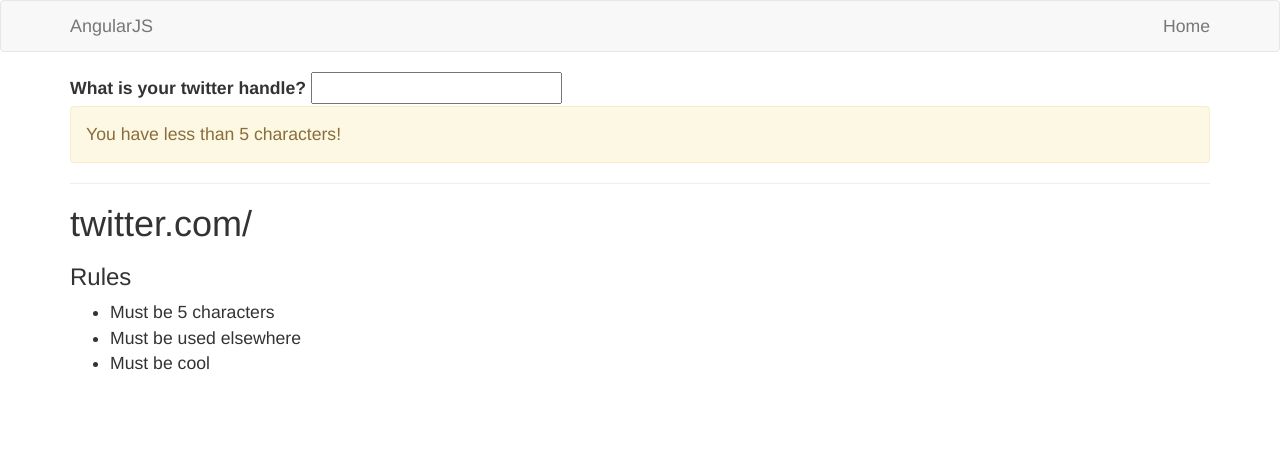
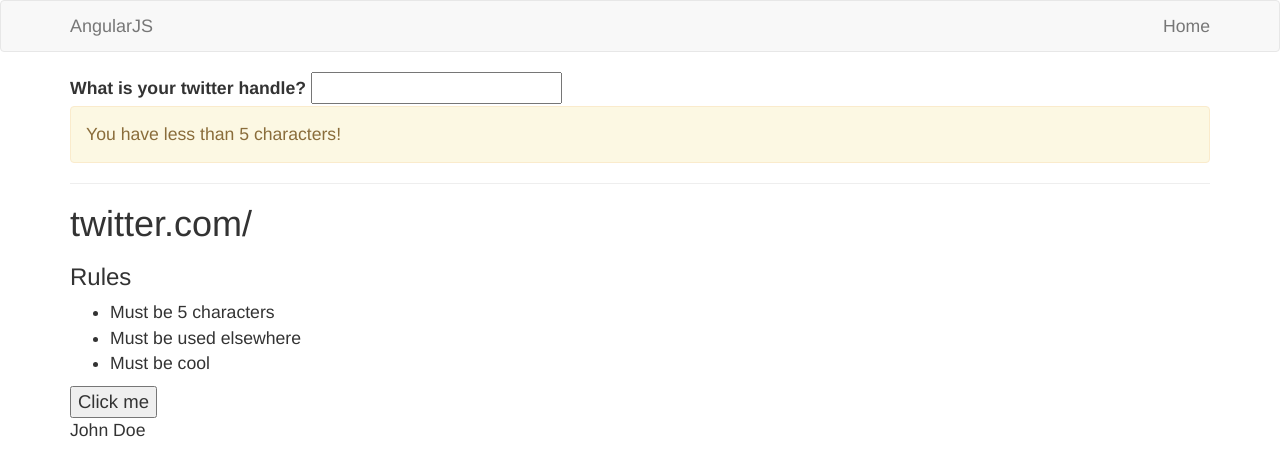
Before and after one commit to gusdepaula/angularjs, a website: page index.html in a window 1280 px wide. Drawn offline with nearby package versions, Linux system fonts and the light colour scheme; some packages are replaced by stand-ins of ours; some icons are missing.

Commit message:
Common Directives (Part 2)

```diff
--- a/app.js
+++ b/app.js
@@ -18,4 +18,10 @@
 
     console.log($scope.rules);
 
+    $scope.alertClick = function(){
+        alert('click');
+    };
+
+    $scope.name = 'John Doe';
+
 }]);
--- a/index.html
+++ b/index.html
@@ -62,6 +62,11 @@
                 <ul>
                     <li ng-repeat="rule in rules">{{rule.rulename}}</li>
                 </ul>
+
+                <input type="button" value="Click me" ng-click="alertClick()">
+
+                <div ng-cloak>{{name}}</div>
+
             </div>
 
 		</div>
```
